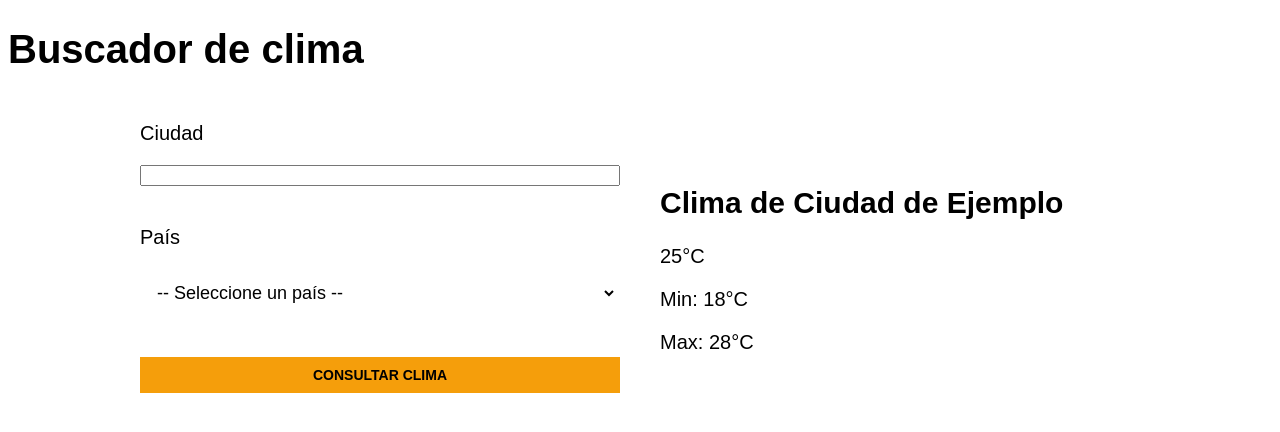
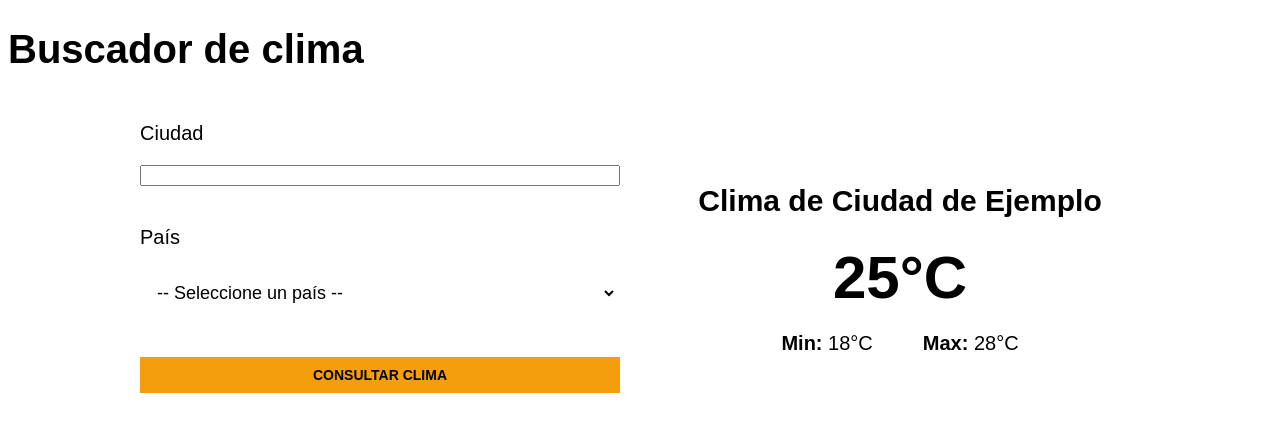
Before and after one commit to BryanDyb/clima_HTML, a plain HTML site: page index.html in a window 1280 px wide. Drawn offline with Linux system fonts and the light colour scheme.

Commit message:
Agregando mas estilos al css

```diff
--- a/styles.css
+++ b/styles.css
@@ -72,3 +72,32 @@ body {
     cursor: pointer;
     padding: 1rem;
 }
+
+/* Estilos del contenedor de clima */
+.weather-card {
+    background-color: var(--white);
+    color: black;
+    border-radius: 1rem;
+    text-align: center;
+    padding: 1rem;
+}
+
+.current {
+    font-size: 6rem;
+    font-weight: 900;
+    margin: 0;
+}
+
+.temperatures {
+    display: flex;
+    justify-content: center;
+    gap: 5rem;
+}
+
+.temperatures p {
+    font-weight: 900;
+}
+
+.temperatures span {
+    font-weight: 400;
+}
```
